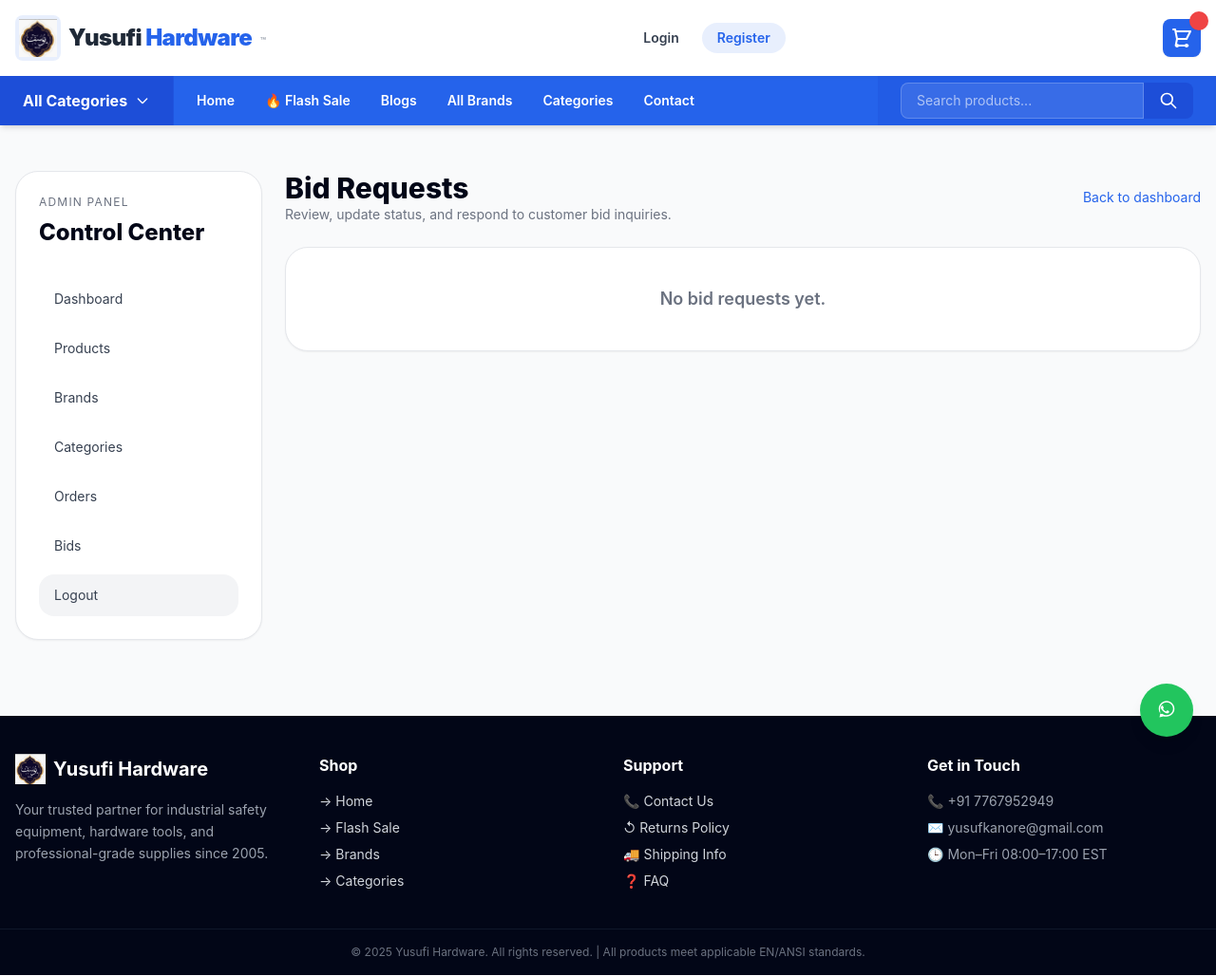
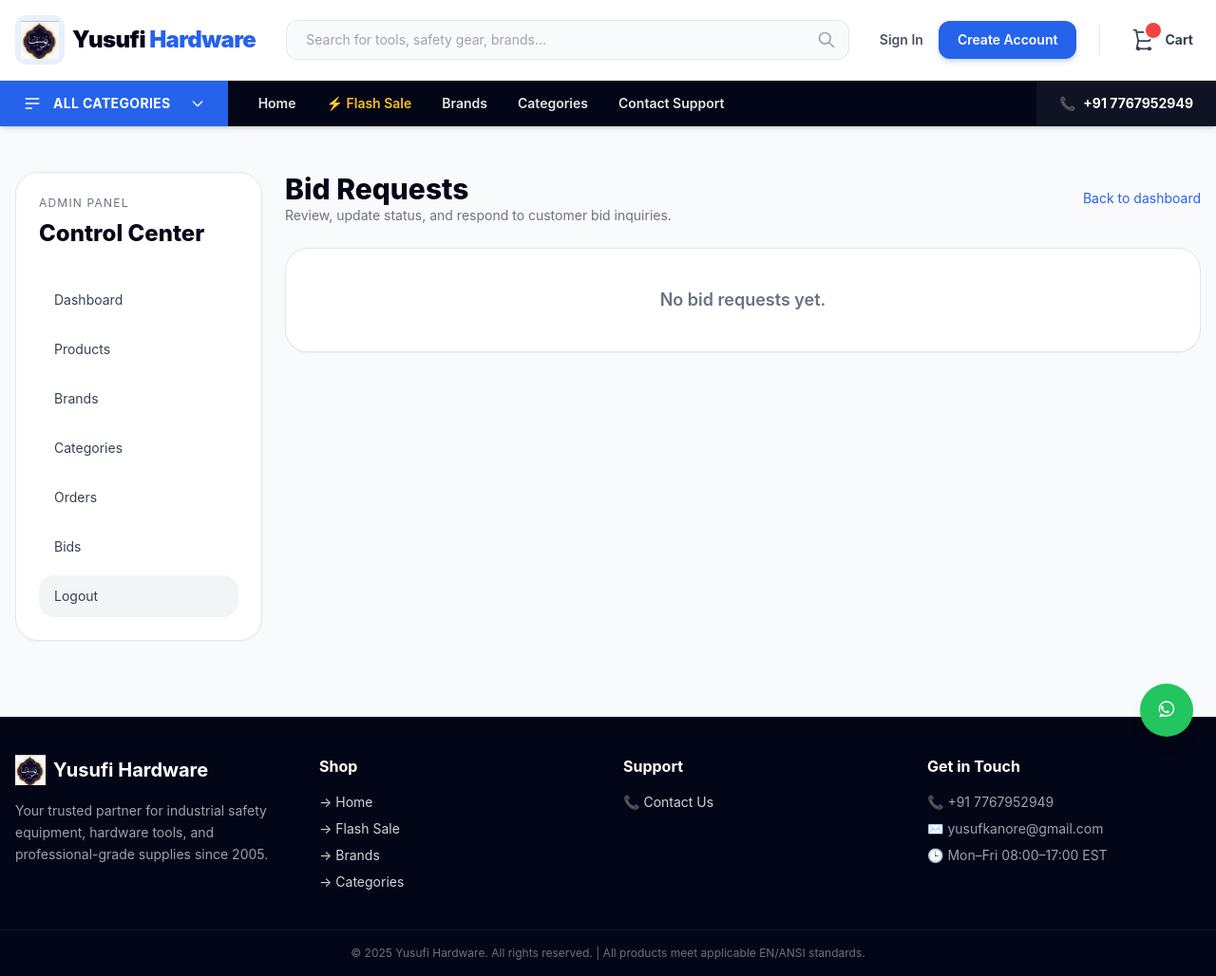
Before and after one commit to tahereducation01/Yusufi, a Python web app: template templates/admin/bids.html in a window 1280 px wide. Shown: the whole page at 95% size. Run offline with Jinja, Linux system fonts and the light colour scheme; the template is opened without the code that fills it, so the values that code supplies are empty; some libraries are stand-ins or nearby versions.

Commit message:
Revise header layout and navigation elements
Refactor header and navigation structure for improved layout and accessibility.

```diff
--- a/templates/base.html
+++ b/templates/base.html
@@ -73,77 +73,38 @@
 <body class="bg-gray-50 text-gray-800 flex flex-col min-h-screen antialiased">
 
   <!-- ====== STICKY HEADER ====== -->
-  <header class="sticky top-0 z-50 bg-white shadow-md">
-    <!-- Top Bar with Logo and Actions -->
+  <header class="sticky top-0 z-50 bg-white flex flex-col shadow-sm">
+
+    <div class="border-b border-gray-100">
       <div class="max-w-7xl mx-auto px-4 py-3 lg:py-4">
-      <div class="flex items-center justify-between gap-3">
-        <!-- Mobile Menu Button & Logo -->
-        <div class="flex items-center gap-3">
+        <div class="flex items-center justify-between gap-4 lg:gap-8">
+
+          <div class="flex items-center gap-3 shrink-0">
             <button id="mobile-menu-button"
-            class="lg:hidden p-2 text-gray-600 hover:text-brand rounded-lg hover:bg-gray-100 transition-all duration-200 focus:outline-none focus:ring-2 focus:ring-brand"
+              class="lg:hidden p-2 text-gray-600 hover:text-brand rounded-lg hover:bg-gray-100 transition-all focus:outline-none"
               aria-label="Open mobile menu">
               <svg class="w-6 h-6" fill="none" stroke="currentColor" viewBox="0 0 24 24">
                 <path stroke-linecap="round" stroke-linejoin="round" stroke-width="2" d="M4 6h16M4 12h16M4 18h16" />
               </svg>
             </button>
-          <a href="/" class="flex items-center gap-2 shrink-0 group">
+            <a href="/" class="flex items-center gap-2 group">
               <div
-              class="bg-brand/10 p-1 rounded-lg group-hover:bg-brand/20 transition-colors h-12 w-12 flex items-center justify-center">
-              <img src="/static/logo.png" alt="Yusufi Hardware Logo" class="h-10 w-10 object-contain" />
+                class="bg-brand/10 p-1.5 rounded-xl group-hover:bg-brand/20 transition-colors flex items-center justify-center">
+                <img src="/static/logo.png" alt="Yusufi Hardware Logo" class="h-8 w-8 md:h-10 md:w-10 object-contain"
+                  onerror="this.style.display='none'" />
               </div>
-            <div>
-              <span class="text-gray-800 font-black text-xl lg:text-2xl tracking-tight">Yusufi <span
+              <div class="hidden sm:block">
+                <span class="text-navy-dark font-black text-xl lg:text-2xl tracking-tight">Yusufi <span
                     class="text-brand">Hardware</span></span>
-              <span class="hidden lg:inline-block text-[10px] font-semibold text-gray-400 ml-1 align-middle">™</span>
               </div>
             </a>
           </div>
 
-        <!-- Desktop Navigation -->
-        <nav class="hidden lg:flex items-center gap-6 text-sm font-semibold text-gray-700">
-          {% if session.get('user_id') %}
-          <div class="relative group">
-            <button class="flex items-center gap-1 hover:text-brand transition py-2">
-              👤 {{ session.get('user_name','Account') }}
-              <svg class="w-4 h-4" fill="none" stroke="currentColor" viewBox="0 0 24 24">
-                <path stroke-linecap="round" stroke-linejoin="round" stroke-width="2" d="M19 9l-7 7-7-7" />
-              </svg>
-            </button>
-            <div
-              class="absolute right-0 w-48 bg-white shadow-lg rounded-lg border border-gray-100 hidden group-hover:block animate-fade-in">
-              <a href="/dashboard" class="block px-4 py-2 text-sm hover:bg-gray-50">Dashboard</a>
-              {% if session.get('is_admin') %}
-              <a href="/admin" class="block px-4 py-2 text-sm hover:bg-gray-50">Admin Panel</a>
-              {% endif %}
-              <div class="border-t my-1"></div>
-              <a href="/logout" class="block px-4 py-2 text-sm text-red-600 hover:bg-red-50">Logout</a>
-            </div>
-          </div>
-          {% else %}
-          <a href="/login" class="hover:text-brand transition">Login</a>
-          <a href="/register"
-            class="bg-brand/10 text-brand px-4 py-1.5 rounded-full hover:bg-brand hover:text-white transition">Register</a>
-          {% endif %}
-        </nav>
-
-
-        <!-- Cart Button -->
-        <a href="/cart"
-          class="relative p-2 bg-brand text-white rounded-lg hover:bg-brand-dark transition-all duration-200 shadow-sm hover:shadow-md group">
-          <svg class="w-6 h-6" fill="none" stroke="currentColor" stroke-width="2" viewBox="0 0 24 24">
-            <path stroke-linecap="round" stroke-linejoin="round"
-              d="M3 3h2l.4 2M7 13h10l4-8H5.4M7 13l-1.4 7h12.8M7 13L5.4 5M17 21a1 1 0 100-2 1 1 0 000 2zm-10 0a1 1 0 100-2 1 1 0 000 2z" />
-          </svg>
-          <span id="cart-badge" class="absolute -top-2 -right-2 bg-red-500 text-white text-xs rounded-full h-5 w-5 flex items-center justify-center font-bold shadow-sm">{{ cart_count() }}</span>
-        </a>
-      </div>
-
-      <!-- Mobile Search Bar -->
-      <div class="lg:hidden mt-3">
-        <form action="/search" method="get" class="flex w-full">
-          <input type="text" name="q" placeholder="Search for tools, safety gear, hardware..."
-            class="flex-1 border border-gray-300 rounded-l-xl px-4 py-2.5 text-sm focus:outline-none focus:ring-2 focus:ring-brand focus:border-transparent bg-gray-50" />
-          <button type="submit" class="bg-brand text-white px-5 py-2.5 rounded-r-xl hover:bg-brand-dark transition">
+          <div class="hidden lg:block flex-1 max-w-2xl">
+            <form action="/search" method="get" class="relative flex items-center w-full group">
+              <input type="text" name="q" placeholder="Search for tools, safety gear, brands..."
+                class="w-full bg-gray-50 border border-gray-200 focus:bg-white focus:border-brand focus:ring-4 focus:ring-brand/10 rounded-xl pl-5 pr-12 py-2.5 text-sm transition-all" />
+              <button type="submit" class="absolute right-2 p-1.5 text-gray-400 hover:text-brand transition">
                 <svg class="w-5 h-5" fill="none" stroke="currentColor" viewBox="0 0 24 24">
                   <path stroke-linecap="round" stroke-linejoin="round" stroke-width="2"
                     d="M21 21l-6-6m2-5a7 7 0 11-14 0 7 7 0 0114 0z" />
@@ -151,59 +112,65 @@
               </button>
             </form>
           </div>
+
+          <div class="flex items-center gap-3 lg:gap-6 shrink-0">
+            <nav class="hidden lg:flex items-center gap-4 text-sm font-semibold">
+              {% if session.get('user_id') %}
+              <div class="relative group py-2">
+                <button class="flex items-center gap-2 text-gray-700 hover:text-brand transition">
+                  <div class="w-8 h-8 rounded-full bg-brand/10 text-brand flex items-center justify-center font-bold">
+                    {{ session.get('user_name', 'U')[0]|upper }}
                   </div>
-
-    <!-- Desktop Mega Navigation Bar -->
-    <div class="hidden lg:block bg-brand text-white shadow-inner">
-      <div class="max-w-7xl mx-auto flex items-stretch">
-        <!-- Categories Mega Dropdown -->
-        <div
-          class="relative group bg-brand-dark px-6 py-3.5 flex items-center gap-2 cursor-pointer border-r border-brand/30">
-          <span class="font-bold text-base">All Categories</span>
-          <svg class="w-4 h-4 transition-transform duration-200 group-hover:rotate-180" fill="none"
-            stroke="currentColor" viewBox="0 0 24 24">
+                  <span>{{ session.get('user_name','Account') }}</span>
+                  <svg class="w-4 h-4" fill="none" stroke="currentColor" viewBox="0 0 24 24">
                     <path stroke-linecap="round" stroke-linejoin="round" stroke-width="2" d="M19 9l-7 7-7-7" />
                   </svg>
+                </button>
                 <div
-            class="absolute left-0 top-full w-72 bg-white text-gray-800 shadow-2xl rounded-b-xl hidden group-hover:block animate-slide-down z-50 border border-gray-100 overflow-hidden">
-            <div class="max-h-96 overflow-y-auto">
-              {% for cat in nav_categories %}
-              <a href="{{ url_for('category', category_name=cat['category']) }}"
-                class="flex items-center justify-between px-5 py-3 text-sm hover:bg-brand/5 hover:text-brand transition border-b border-gray-50 last:border-0">
-                <span>{{ cat['category'] }}</span>
-                <svg class="w-4 h-4 text-gray-400" fill="none" stroke="currentColor" viewBox="0 0 24 24">
-                  <path stroke-linecap="round" stroke-linejoin="round" stroke-width="2" d="M9 5l7 7-7 7" />
+                  class="absolute right-0 top-full mt-1 w-48 bg-white shadow-xl rounded-xl border border-gray-100 hidden group-hover:block animate-fade-in overflow-hidden z-50">
+                  <a href="/dashboard"
+                    class="block px-4 py-3 text-sm text-gray-700 hover:bg-gray-50 hover:text-brand transition">My
+                    Dashboard</a>
+                  {% if session.get('is_admin') %}
+                  <a href="/admin"
+                    class="block px-4 py-3 text-sm text-gray-700 hover:bg-gray-50 hover:text-brand transition">Admin
+                    Panel</a>
+                  {% endif %}
+                  <div class="border-t border-gray-100"></div>
+                  <a href="/logout" class="block px-4 py-3 text-sm text-red-600 hover:bg-red-50 transition">Logout</a>
+                </div>
+              </div>
+              {% else %}
+              <a href="/login" class="text-gray-600 hover:text-brand transition">Sign In</a>
+              <a href="/register"
+                class="bg-brand text-white px-5 py-2.5 rounded-xl hover:bg-brand-dark transition shadow-md shadow-brand/20">Create
+                Account</a>
+              {% endif %}
+            </nav>
+
+            <div class="hidden lg:block w-px h-8 bg-gray-200"></div>
+
+            <a href="/cart"
+              class="relative p-2 text-gray-700 hover:text-brand transition-colors group flex items-center gap-2">
+              <div class="relative">
+                <svg class="w-7 h-7" fill="none" stroke="currentColor" stroke-width="1.5" viewBox="0 0 24 24">
+                  <path stroke-linecap="round" stroke-linejoin="round"
+                    d="M3 3h2l.4 2M7 13h10l4-8H5.4M7 13l-1.4 7h12.8M7 13L5.4 5M17 21a1 1 0 100-2 1 1 0 000 2zm-10 0a1 1 0 100-2 1 1 0 000 2z" />
                 </svg>
+                <span id="cart-badge"
+                  class="absolute -top-1 -right-1 bg-red-500 text-white text-[10px] rounded-full h-4 w-4 flex items-center justify-center font-bold shadow-sm ring-2 ring-white">{{
+                  cart_count() }}</span>
+              </div>
+              <span class="hidden lg:block text-sm font-bold">Cart</span>
             </a>
-              {% endfor %}
-            </div>
           </div>
         </div>
 
-        <!-- Primary Nav Links -->
-        <nav class="flex flex-1 items-center px-6 gap-8 text-sm font-semibold">
-          <a href="/"
-            class="hover:text-brand-light transition relative after:absolute after:bottom-0 after:left-0 after:w-0 after:h-0.5 after:bg-white after:transition-all hover:after:w-full">Home</a>
-          <a href="/flash-sale"
-            class="hover:text-brand-light transition relative after:absolute after:bottom-0 after:left-0 after:w-0 after:h-0.5 after:bg-white after:transition-all hover:after:w-full">🔥
-            Flash Sale</a>
-          <a href="/blogs"
-            class="hover:text-brand-light transition relative after:absolute after:bottom-0 after:left-0 after:w-0 after:h-0.5 after:bg-white after:transition-all hover:after:w-full">Blogs</a>
-          <a href="/brands"
-            class="hover:text-brand-light transition relative after:absolute after:bottom-0 after:left-0 after:w-0 after:h-0.5 after:bg-white after:transition-all hover:after:w-full">All
-            Brands</a>
-          <a href="/categories"
-            class="hover:text-brand-light transition relative after:absolute after:bottom-0 after:left-0 after:w-0 after:h-0.5 after:bg-white after:transition-all hover:after:w-full">Categories</a>
-          <a href="/contact"
-            class="hover:text-brand-light transition relative after:absolute after:bottom-0 after:left-0 after:w-0 after:h-0.5 after:bg-white after:transition-all hover:after:w-full">Contact</a>
-        </nav>
-
-        <!-- Desktop Search -->
-        <div class="flex items-center px-6 bg-brand-dark/30">
-          <form action="/search" method="get" class="flex">
+        <div class="lg:hidden mt-4 mb-1">
+          <form action="/search" method="get" class="relative flex w-full">
             <input type="text" name="q" placeholder="Search products..."
-              class="w-64 border border-white/20 rounded-l-lg px-4 py-2 text-sm bg-white/10 text-white placeholder-white/60 focus:outline-none focus:ring-2 focus:ring-white focus:bg-white/20" />
-            <button type="submit" class="bg-brand-dark text-white px-4 py-2 rounded-r-lg hover:bg-brand transition">
+              class="w-full bg-gray-50 border border-gray-200 rounded-xl pl-4 pr-10 py-2.5 text-sm focus:outline-none focus:ring-2 focus:ring-brand" />
+            <button type="submit" class="absolute right-0 top-0 bottom-0 px-3 text-gray-400 hover:text-brand">
               <svg class="w-5 h-5" fill="none" stroke="currentColor" viewBox="0 0 24 24">
                 <path stroke-linecap="round" stroke-linejoin="round" stroke-width="2"
                   d="M21 21l-6-6m2-5a7 7 0 11-14 0 7 7 0 0114 0z" />
@@ -214,54 +181,114 @@
       </div>
     </div>
 
-    <!-- Mobile Menu Drawer -->
+    <div class="hidden lg:block bg-navy-dark text-white shadow-md">
+      <div class="max-w-7xl mx-auto flex items-stretch">
+
+        <div class="relative group bg-brand px-6 py-3.5 flex items-center gap-3 cursor-pointer">
+          <svg class="w-5 h-5" fill="none" stroke="currentColor" viewBox="0 0 24 24">
+            <path stroke-linecap="round" stroke-linejoin="round" stroke-width="2" d="M4 6h16M4 12h16M4 18h7" />
+          </svg>
+          <span class="font-bold text-sm tracking-wide">ALL CATEGORIES</span>
+          <svg class="w-4 h-4 ml-2 transition-transform duration-200 group-hover:rotate-180" fill="none"
+            stroke="currentColor" viewBox="0 0 24 24">
+            <path stroke-linecap="round" stroke-linejoin="round" stroke-width="2" d="M19 9l-7 7-7-7" />
+          </svg>
+
+          <div
+            class="absolute left-0 top-full w-72 bg-white text-gray-800 shadow-2xl rounded-b-xl hidden group-hover:block animate-slide-down z-50 border border-gray-100 overflow-hidden">
+            <div class="max-h-[400px] overflow-y-auto no-scrollbar">
+              {% for cat in nav_categories %}
+              <a href="{{ url_for('category', category_name=cat['category']) }}"
+                class="flex items-center justify-between px-5 py-3.5 text-sm font-medium hover:bg-gray-50 hover:text-brand transition border-b border-gray-50 last:border-0 group/link">
+                <span>{{ cat['category'] }}</span>
+                <svg class="w-4 h-4 text-gray-300 group-hover/link:text-brand transition-colors" fill="none"
+                  stroke="currentColor" viewBox="0 0 24 24">
+                  <path stroke-linecap="round" stroke-linejoin="round" stroke-width="2" d="M9 5l7 7-7 7" />
+                </svg>
+              </a>
+              {% endfor %}
+            </div>
+          </div>
+        </div>
+
+        <nav class="flex flex-1 items-center px-8 gap-8 text-sm font-semibold">
+          <a href="/"
+            class="text-white/90 hover:text-white transition relative after:absolute after:-bottom-3.5 after:left-0 after:w-0 after:h-1 after:bg-brand after:transition-all hover:after:w-full">Home</a>
+          <a href="/flash-sale"
+            class="text-amber-400 hover:text-amber-300 transition relative flex items-center gap-1">⚡ Flash Sale</a>
+          <a href="/brands"
+            class="text-white/90 hover:text-white transition relative after:absolute after:-bottom-3.5 after:left-0 after:w-0 after:h-1 after:bg-brand after:transition-all hover:after:w-full">Brands</a>
+          <a href="/categories"
+            class="text-white/90 hover:text-white transition relative after:absolute after:-bottom-3.5 after:left-0 after:w-0 after:h-1 after:bg-brand after:transition-all hover:after:w-full">Categories</a>
+          <a href="/contact"
+            class="text-white/90 hover:text-white transition relative after:absolute after:-bottom-3.5 after:left-0 after:w-0 after:h-1 after:bg-brand after:transition-all hover:after:w-full">Contact
+            Support</a>
+        </nav>
+
+        <div class="flex items-center px-6 text-sm font-bold bg-white/5">
+          <span class="text-brand-light mr-2">📞</span> +91 7767952949
+        </div>
+      </div>
+    </div>
+
     <div id="mobile-menu" class="lg:hidden fixed inset-0 bg-black/50 z-50 hidden transition-all duration-300"
       style="backdrop-filter: blur(4px);">
-      <div class="bg-white w-80 h-full shadow-2xl overflow-y-auto animate-slide-down">
-        <div class="p-4 border-b flex justify-between items-center sticky top-0 bg-white">
-          <h3 class="font-bold text-lg">Menu</h3>
-          <button id="close-mobile-menu" class="p-2 rounded-full hover:bg-gray-100">
-            <svg class="w-5 h-5" fill="none" stroke="currentColor" viewBox="0 0 24 24">
+      <div class="bg-white w-80 h-full shadow-2xl overflow-y-auto animate-slide-down flex flex-col">
+        <div class="p-4 border-b flex justify-between items-center bg-gray-50 sticky top-0">
+          <div class="flex items-center gap-2">
+            <div class="bg-brand text-white p-1.5 rounded-lg"><svg class="w-5 h-5" fill="none" stroke="currentColor"
+                viewBox="0 0 24 24">
+                <path stroke-linecap="round" stroke-linejoin="round" stroke-width="2"
+                  d="M16 7a4 4 0 11-8 0 4 4 0 018 0zM12 14a7 7 0 00-7 7h14a7 7 0 00-7-7z" />
+              </svg></div>
+            <span class="font-bold text-navy-dark text-lg">Menu</span>
+          </div>
+          <button id="close-mobile-menu" class="p-2 rounded-full hover:bg-gray-200 text-gray-500 transition">
+            <svg class="w-6 h-6" fill="none" stroke="currentColor" viewBox="0 0 24 24">
               <path stroke-linecap="round" stroke-linejoin="round" stroke-width="2" d="M6 18L18 6M6 6l12 12" />
             </svg>
           </button>
         </div>
-        <nav class="p-4 space-y-1">
-          <a href="/" class="flex items-center gap-3 px-3 py-3 text-gray-700 hover:bg-gray-100 rounded-lg transition">🏠
+
+        <nav class="flex-1 px-4 py-6 space-y-1 overflow-y-auto">
+          <a href="/"
+            class="flex items-center gap-3 px-4 py-3.5 text-gray-700 hover:bg-brand/5 hover:text-brand font-medium rounded-xl transition">🏠
             Home</a>
           <a href="/flash-sale"
-            class="flex items-center gap-3 px-3 py-3 text-gray-700 hover:bg-gray-100 rounded-lg transition">⚡ Flash
-            Sale</a>
-          <a href="/blogs"
-            class="flex items-center gap-3 px-3 py-3 text-gray-700 hover:bg-gray-100 rounded-lg transition">📝 Blogs</a>
+            class="flex items-center gap-3 px-4 py-3.5 text-amber-600 hover:bg-amber-50 font-bold rounded-xl transition">⚡
+            Flash Sale</a>
           <a href="/brands"
-            class="flex items-center gap-3 px-3 py-3 text-gray-700 hover:bg-gray-100 rounded-lg transition">🏷️ All
-            Brands</a>
+            class="flex items-center gap-3 px-4 py-3.5 text-gray-700 hover:bg-brand/5 hover:text-brand font-medium rounded-xl transition">🏷️
+            All Brands</a>
           <a href="/categories"
-            class="flex items-center gap-3 px-3 py-3 text-gray-700 hover:bg-gray-100 rounded-lg transition">📂 All
-            Categories</a>
+            class="flex items-center gap-3 px-4 py-3.5 text-gray-700 hover:bg-brand/5 hover:text-brand font-medium rounded-xl transition">📂
+            All Categories</a>
           <a href="/contact"
-            class="flex items-center gap-3 px-3 py-3 text-gray-700 hover:bg-gray-100 rounded-lg transition">📞 Contact
-            Us</a>
-          <div class="border-t my-3"></div>
+            class="flex items-center gap-3 px-4 py-3.5 text-gray-700 hover:bg-brand/5 hover:text-brand font-medium rounded-xl transition">📞
+            Contact Us</a>
+
+          <div class="border-t border-gray-100 my-4"></div>
+
+          <p class="px-4 text-xs font-bold text-gray-400 uppercase tracking-wider mb-2">My Account</p>
           {% if session.get('user_id') %}
           <a href="/dashboard"
-            class="flex items-center gap-3 px-3 py-3 text-gray-700 hover:bg-gray-100 rounded-lg transition">👤 {{
-            session.get('user_name','Account') }}</a>
+            class="flex items-center gap-3 px-4 py-3.5 text-gray-700 hover:bg-brand/5 hover:text-brand font-medium rounded-xl transition">👤
+            Dashboard</a>
           {% if session.get('is_admin') %}
           <a href="/admin"
-            class="flex items-center gap-3 px-3 py-3 text-gray-700 hover:bg-gray-100 rounded-lg transition">🛡️ Admin
-            panel</a>
+            class="flex items-center gap-3 px-4 py-3.5 text-gray-700 hover:bg-brand/5 hover:text-brand font-medium rounded-xl transition">🛡️
+            Admin Panel</a>
           {% endif %}
           <a href="/logout"
-            class="flex items-center gap-3 px-3 py-3 text-red-600 hover:bg-red-50 rounded-lg transition">🚪 Logout</a>
+            class="flex items-center gap-3 px-4 py-3.5 text-red-600 hover:bg-red-50 font-medium rounded-xl transition mt-2">🚪
+            Logout</a>
           {% else %}
           <a href="/login"
-            class="flex items-center gap-3 px-3 py-3 text-brand font-semibold hover:bg-gray-100 rounded-lg transition">🔑
-            Login</a>
+            class="flex items-center justify-center w-full bg-gray-100 text-gray-800 font-bold py-3.5 rounded-xl hover:bg-gray-200 transition mt-2">Sign
+            In</a>
           <a href="/register"
-            class="flex items-center gap-3 px-3 py-3 text-brand font-semibold hover:bg-gray-100 rounded-lg transition">📝
-            Register</a>
+            class="flex items-center justify-center w-full bg-brand text-white font-bold py-3.5 rounded-xl hover:bg-brand-dark transition mt-3 shadow-md">Create
+            Account</a>
           {% endif %}
         </nav>
       </div>
@@ -322,9 +349,6 @@
         <h3 class="text-white font-bold text-base mb-4">Support</h3>
         <ul class="space-y-2 text-sm">
           <li><a href="/contact" class="hover:text-brand transition flex items-center gap-2">📞 Contact Us</a></li>
-          <li><a href="/returns" class="hover:text-brand transition flex items-center gap-2">↺ Returns Policy</a></li>
-          <li><a href="/shipping" class="hover:text-brand transition flex items-center gap-2">🚚 Shipping Info</a></li>
-          <li><a href="/faq" class="hover:text-brand transition flex items-center gap-2">❓ FAQ</a></li>
         </ul>
       </div>
       <div>
```
Lines whose indentation alone changed are shown as unchanged.
